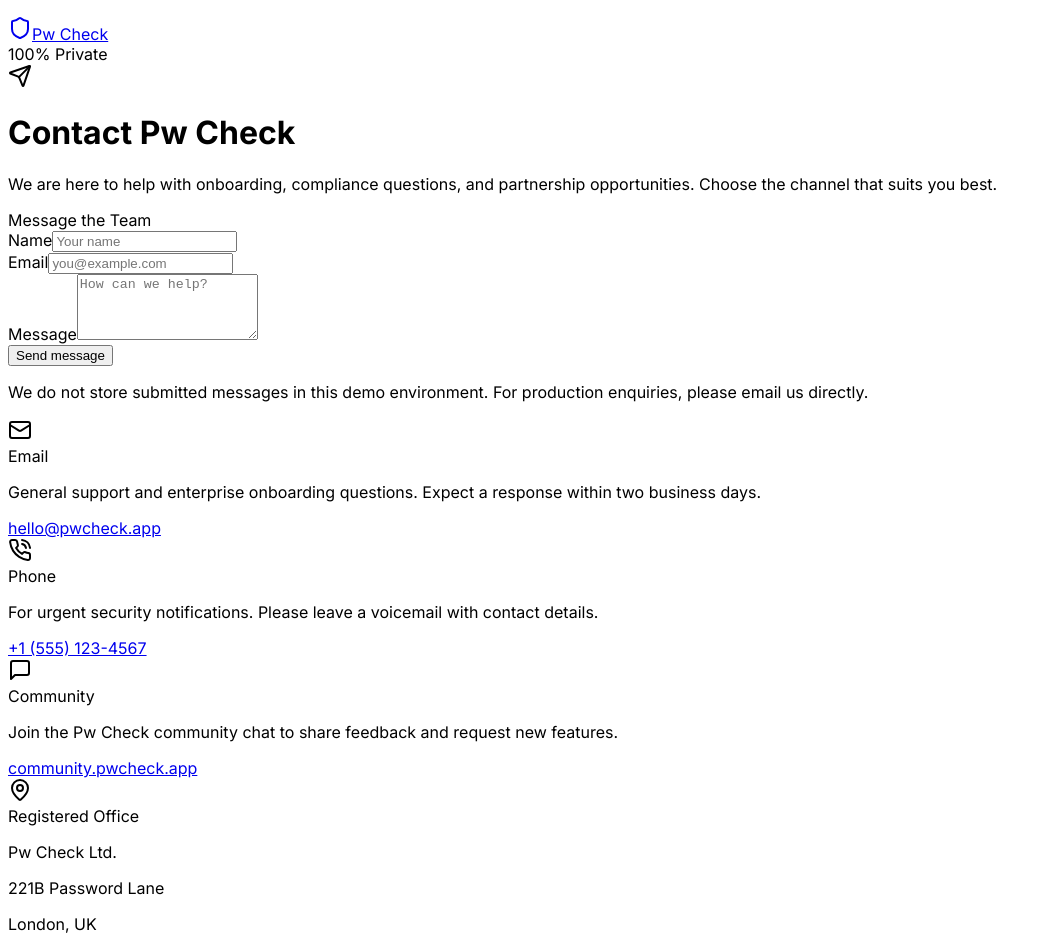
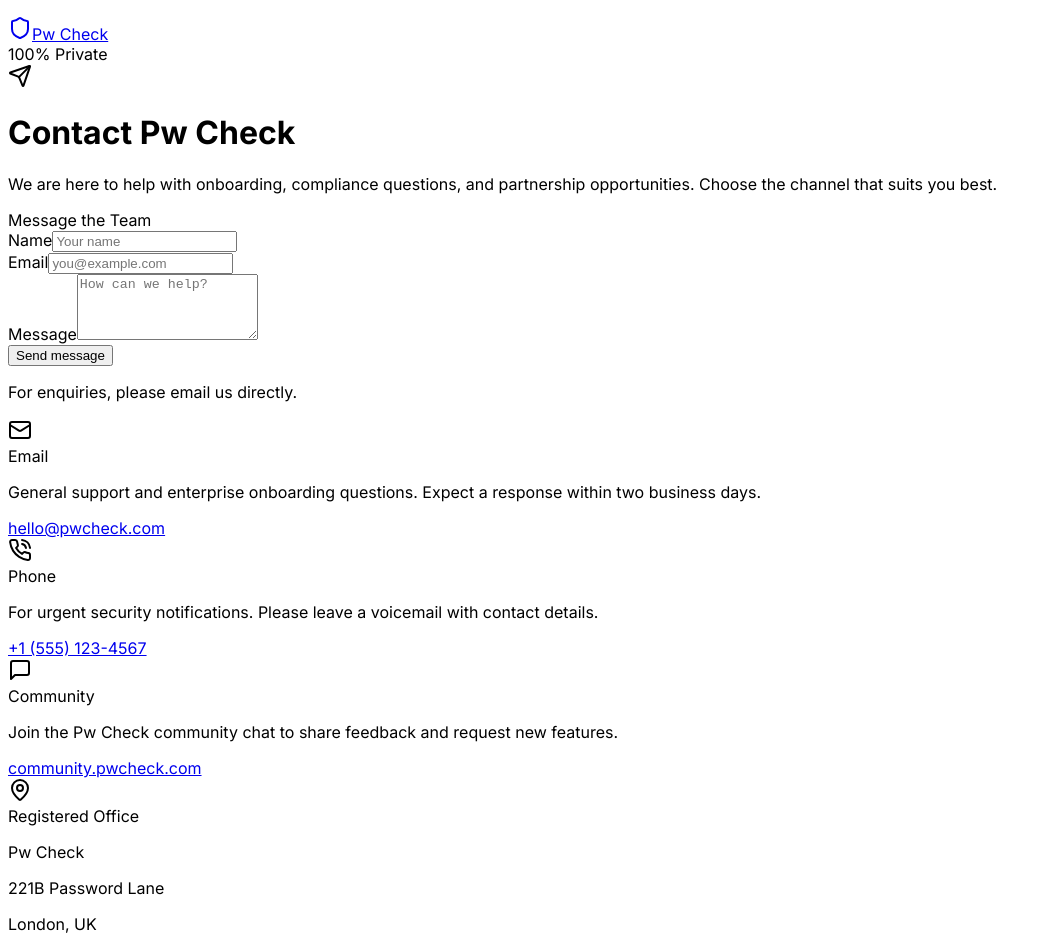
Before and after one commit to Henry8493/PwCheck, a React (Vite) app in the folder client/: page /contact in a window 1280 px wide. Shown: the whole page, without its empty margins (0-1051 px from the left). Built offline with nearby package versions, Linux system fonts and the light colour scheme; a web font is replaced by a local one.

Commit message:
Update contact page

```diff
--- a/client/src/pages/contact.tsx
+++ b/client/src/pages/contact.tsx
@@ -41,8 +41,8 @@ export default function Contact() {
       title: 'Email',
       description: 'General support and enterprise onboarding questions. Expect a response within two business days.',
       icon: Mail,
-      value: 'hello@pwcheck.app',
-      href: 'mailto:hello@pwcheck.app'
+      value: 'hello@pwcheck.com',
+      href: 'mailto:hello@pwcheck.com'
     },
     {
       title: 'Phone',
@@ -55,8 +55,8 @@ export default function Contact() {
       title: 'Community',
       description: 'Join the Pw Check community chat to share feedback and request new features.',
       icon: MessageSquare,
-      value: 'community.pwcheck.app',
-      href: 'https://community.pwcheck.app'
+      value: 'community.pwcheck.com',
+      href: 'https://community.pwcheck.com'
     }
   ];
 
@@ -107,7 +107,7 @@ export default function Contact() {
                   Send message
                 </Button>
                 <p className="text-xs text-muted-foreground">
-                  We do not store submitted messages in this demo environment. For production enquiries, please email us directly.
+                  For enquiries, please email us directly.
                 </p>
               </form>
             </CardContent>
@@ -144,7 +144,7 @@ export default function Contact() {
                 <div>
                   <CardTitle className="text-xl">Registered Office</CardTitle>
                   <div className="mt-3 text-gray-600 dark:text-gray-300 space-y-1">
-                    <p>Pw Check Ltd.</p>
+                    <p>Pw Check</p>
                     <p>221B Password Lane</p>
                     <p>London, UK</p>
                   </div>
```
